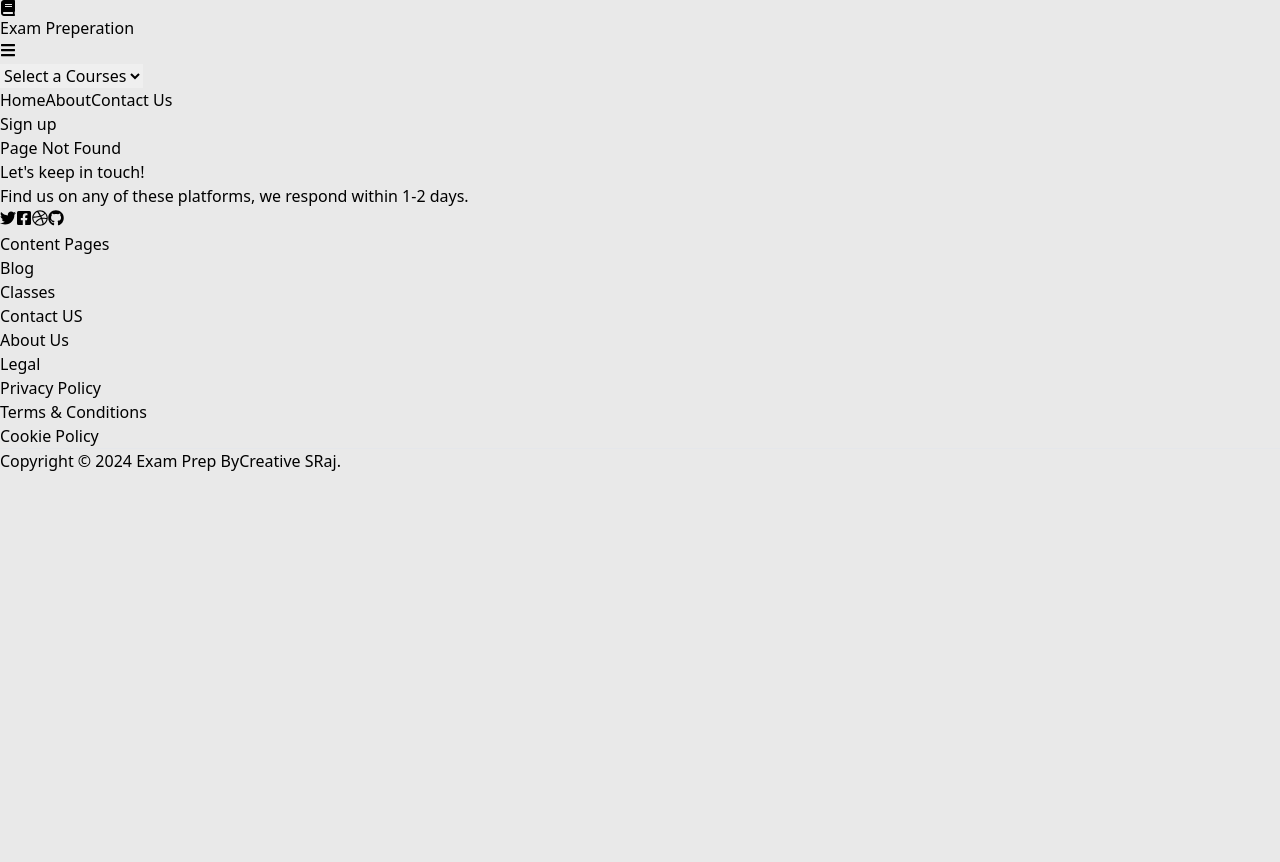
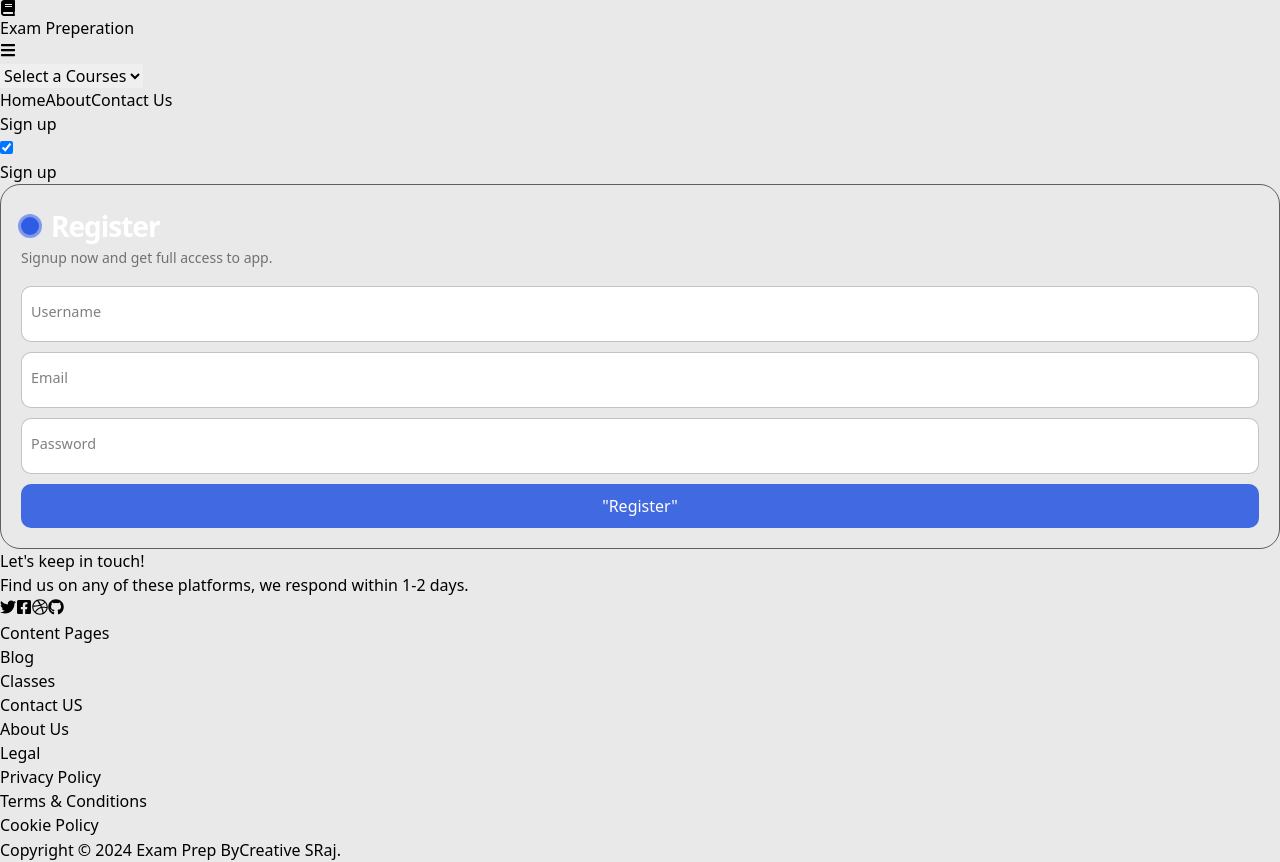
Before and after one commit to Suraj-Xettri/E-Learning-Website, a React (Vite) app in the folder e-learning/: page /Log in a window 1280 px wide. Before the commit the page ends 800 px from the top, so only its background shows below. Built offline with nearby package versions, Linux system fonts and the light colour scheme.

Commit message:
Added log in and sign up method

```diff
--- a/e-learning/src/App.jsx
+++ b/e-learning/src/App.jsx
@@ -14,7 +14,7 @@ function App() {
           <Route path="/" element={<Home />} />
           <Route path="/Contact" element={<Contact />} />
           <Route path="/AboutUs" element={<About />} />
-          <Route path="/Project" element={<Log />} />
+          <Route path="/Log" element={<Log />} />
           <Route path="*" element={<h1> Page Not Found</h1>} />
         </Routes>
       </Router>
--- a/e-learning/src/components/Login/Log.jsx
+++ b/e-learning/src/components/Login/Log.jsx
@@ -1,9 +1,76 @@
-import React from 'react'
+import React, { useState } from 'react'
+import Register from "./Register"
 
 const Log = () => {
+
+  const [isFlipped, setIsFlipped] = useState(true);
+
+  const handleToggle = () => {
+    setIsFlipped(!isFlipped);
+  };
+
   return (
-    <div>Log</div>
-  )
-}
+    <div className="flex h-screen w-screen flex-col pt-[140px] justify-center items-center  bg-transparent">
+      <div className="relative">
+        <label className="flex flex-col items-center">
+          <input
+            type="checkbox"
+            className="sr-only"
+            checked={isFlipped}
+            onChange={handleToggle}
+          />
+          <div className="relative inline-block w-12 h-6 bg-gray-300 rounded-full transition-colors duration-300 ease-in-out">
+            <span
+              className={`absolute left-0 top-0 w-6 h-6 bg-white rounded-full shadow-md transform transition-transform duration-300 ease-in-out ${
+                isFlipped ? "translate-x-6" : ""
+              }`}
+            />
+          </div>
+          <div className="mt-2 text-lg font-semibold">
+            {isFlipped ? "Sign up" : "Log in"}
+          </div>
+        </label>
+      </div>
 
+      {
+        isFlipped ? (
+          <Register/>
+        ) : (
+          <div className="flex-1 flex flex-col gap-5 items-center">
+            <div className="flex-1">
+              <form className="form">
+                <p className="title">Welcome Back </p>
+                <p className="message">
+                 Log in to get full access to app.
+                </p>
+                <label>
+                  <input required type="email" className="input" name="email" />
+                  <span>Email</span>
+                </label>
+
+                <label>
+                  <input
+                    required
+                    placeholder=""
+                    type="password"
+                    className="input"
+                    name="password"
+                  />
+                  <span>Password</span>
+                </label>
+
+                <button type="submit" className="submit">
+                   "Log In"
+                </button>
+
+                <p className="text-center">Forgot Password ?</p>
+              </form>
+
+            </div>
+          </div>
+        )
+      }
+    </div>
+  );
+};
 export default Log
--- /dev/null
+++ b/e-learning/src/components/Login/Register.jsx
@@ -0,0 +1,40 @@
+import React from "react";
+import "./login.css";
+const Register = () => {
+  return (
+    <div className="flex-1 flex flex-col gap-5 items-center">
+      <div className="flex-1">
+        <form className="form">
+          <p className="title">Register </p>
+          <p className="message">Signup now and get full access to app. </p>
+
+          <label>
+            <input required type="text" className="input" name="username" />
+            <span>Username</span>
+          </label>
+
+          <label>
+            <input required type="email" className="input" name="email" />
+            <span>Email</span>
+          </label>
+
+          <label>
+            <input
+              required
+              placeholder=""
+              type="password"
+              className="input"
+              name="password"
+            />
+            <span>Password</span>
+          </label>
+          <button type="submit" className="submit">
+            "Register"
+          </button>
+        </form>
+      </div>
+    </div>
+  );
+};
+
+export default Register;
--- /dev/null
+++ b/e-learning/src/components/Login/login.css
@@ -0,0 +1,132 @@
+ .form {
+    display: flex;
+    flex-direction: column;
+    gap: 10px;
+    min-width: 340px;
+    background-color: transparent;
+    padding: 20px;
+    border-radius: 20px;
+    border: 1px solid rgb(96, 94, 94);
+    position: relative;
+  }
+
+  .title {
+    font-size: 28px;
+    color: white;
+    font-weight: 600;
+    letter-spacing: -1px;
+    position: relative;
+    display: flex;
+    align-items: center;
+    padding-left: 30px;
+  }
+
+  .title::before,.title::after {
+    position: absolute;
+    content: "";
+    height: 16px;
+    width: 16px;
+    border-radius: 50%;
+    left: 0px;
+    background-color: rgb(31, 82, 234);
+  }
+
+  .title::before {
+    width: 18px;
+    height: 18px;
+    background-color: royalblue;
+  }
+
+  .title::after {
+    width: 18px;
+    height: 18px;
+    animation: pulse 1s linear infinite;
+  }
+
+  .message, .signin {
+    color: rgba(88, 87, 87, 0.822);
+    font-size: 14px;
+    padding-bottom: 8px;
+  }
+
+  .signin {
+    text-align: center;
+  }
+
+  .signin a {
+    color: royalblue;
+  }
+
+  .signin a:hover {
+    text-decoration: underline royalblue;
+  }
+
+  .flexx {
+    display: flex;
+    width: 100%;
+    gap: 6px;
+  }
+
+  .form label {
+    position: relative;
+  }
+
+  .form label .input {
+    width: 100%;
+    padding: 10px 10px 20px 10px;
+    outline: 0;
+    border: 1px solid rgba(105, 105, 105, 0.397);
+    border-radius: 10px;
+  }
+
+  .form label .input + span {
+    position: absolute;
+    left: 10px;
+    top: 15px;
+    color: grey;
+    font-size: 0.9em;
+    cursor: text;
+    transition: 0.3s ease;
+  }
+
+  .form label .input:placeholder-shown + span {
+    top: 15px;
+    font-size: 0.9em;
+  }
+
+  .form label .input:focus + span,.form label .input:valid + span {
+    top: 30px;
+    font-size: 0.7em;
+    font-weight: 600;
+  }
+
+  .form label .input:valid + span {
+    color: green;
+  }
+
+  .submit {
+    border: none;
+    outline: none;
+    background-color: royalblue;
+    padding: 10px;
+    border-radius: 10px;
+    color: #fff;
+    font-size: 16px;
+    transform: .3s ease;
+  }
+
+  .submit:hover {
+    background-color: rgb(56, 90, 194);
+  }
+
+  @keyframes pulse {
+    from {
+      transform: scale(0.9);
+      opacity: 1;
+    }
+
+    to {
+      transform: scale(1.8);
+      opacity: 0;
+    }
+  }
--- a/e-learning/src/components/nav/Nav.jsx
+++ b/e-learning/src/components/nav/Nav.jsx
@@ -1,7 +1,7 @@
 import React from "react";
 import {FaBars, FaBook } from "react-icons/fa";
 import Dropdown from "./Dropdown";
-import { Link , NavLink } from "react-router-dom";
+import { NavLink } from "react-router-dom";
 const Nav = () => {
 
   const subject = ["Maths" , "Science", "Social"]
@@ -38,7 +38,10 @@ const Nav = () => {
               Contact Us
             </NavLink>
           </nav>
-          <button className="bg-[#0056D2] px-4 py-2 rounded-2xl text-white hover:bg-[#0041A8] transition duration-500">Sign up</button>
+          <button className="bg-[#0056D2] px-4 py-2 rounded-2xl text-white hover:bg-[#0041A8] transition duration-500">
+            <NavLink to="/Log">
+              Sign up
+              </NavLink> </button>
         </div>
       </header>
     </div>
```
